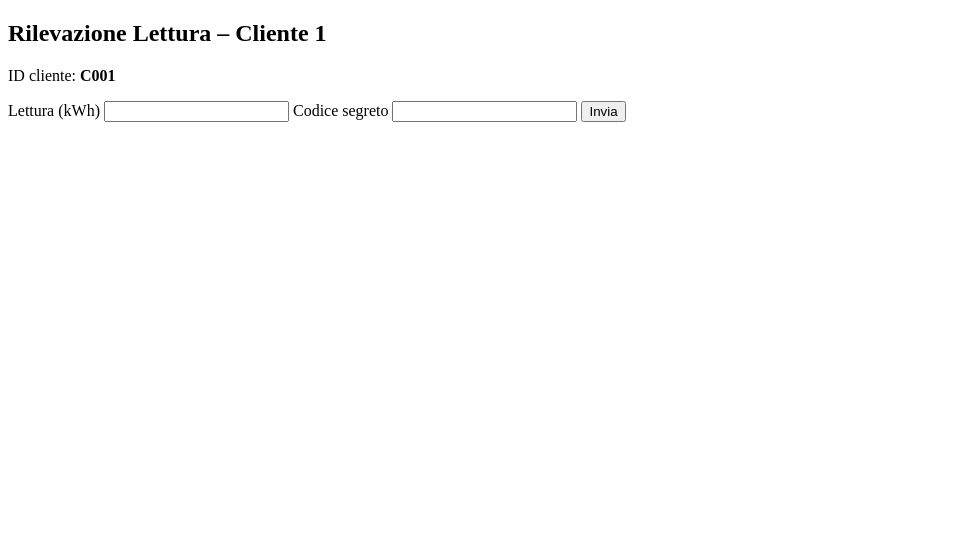
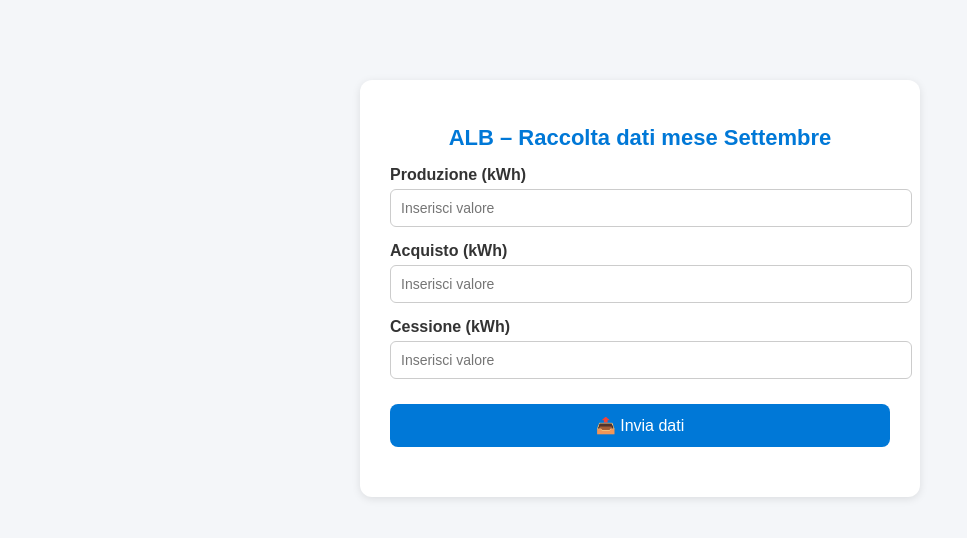
Before and after one commit to biopowerplant/Biopowerplant, a plain HTML site: page ALB.html in a window 1280 px wide. Shown: the whole page, without its empty margins (0-967 px from the left). Drawn offline with Linux system fonts and the light colour scheme.

Commit message:
Update ALB.html

```diff
--- a/ALB.html
+++ b/ALB.html
@@ -1,46 +1,111 @@
 <!DOCTYPE html>
 <html lang="it">
 <head>
-<meta charset="UTF-8"><meta name="viewport" content="width=device-width,initial-scale=1">
-<title>Rilevazione – Cliente 1</title>
-<link rel="stylesheet" href="assets/style.css">
+  <meta charset="UTF-8">
+  <meta name="viewport" content="width=device-width, initial-scale=1.0">
+  <title>ALB - Raccolta dati</title>
+  <style>
+    body {
+      font-family: Arial, sans-serif;
+      background: #f4f6f9;
+      color: #333;
+      margin: 0;
+      padding: 40px;
+    }
+    .container {
+      max-width: 500px;
+      margin: 40px auto;
+      background: #fff;
+      border-radius: 12px;
+      padding: 30px;
+      box-shadow: 0 2px 8px rgba(0,0,0,0.1);
+    }
+    h1 {
+      text-align: center;
+      color: #0078d7;
+      font-size: 22px;
+    }
+    label {
+      display: block;
+      margin-top: 15px;
+      font-weight: bold;
+    }
+    input {
+      width: 100%;
+      padding: 10px;
+      margin-top: 5px;
+      border: 1px solid #ccc;
+      border-radius: 6px;
+      font-size: 14px;
+    }
+    button {
+      margin-top: 25px;
+      width: 100%;
+      padding: 12px;
+      background: #0078d7;
+      color: #fff;
+      border: none;
+      border-radius: 8px;
+      font-size: 16px;
+      cursor: pointer;
+    }
+    button:hover {
+      background: #005fa3;
+    }
+    .note {
+      text-align: center;
+      color: #555;
+      margin-top: 20px;
+      font-size: 13px;
+    }
+  </style>
 </head>
-<body class="wrap">
-  <h2>Rilevazione Lettura – Cliente 1</h2>
-  <p>ID cliente: <b>C001</b></p>
+<body>
+  <div class="container">
+    <h1 id="titolo"></h1>
 
-  <label for="lettura">Lettura (kWh)</label>
-  <input id="lettura" type="number" step="0.01" min="0" required>
+    <label for="produzione">Produzione (kWh)</label>
+    <input type="number" id="produzione" placeholder="Inserisci valore">
 
-  <label for="pin">Codice segreto</label>
-  <input id="pin" type="password" inputmode="numeric" minlength="4" maxlength="8" required>
+    <label for="acquisto">Acquisto (kWh)</label>
+    <input type="number" id="acquisto" placeholder="Inserisci valore">
 
-  <button id="send">Invia</button>
-  <div id="msg" role="status" class="alert" style="display:none"></div>
+    <label for="cessione">Cessione (kWh)</label>
+    <input type="number" id="cessione" placeholder="Inserisci valore">
 
-<script>
-const FLOW_URL = "https://FLOW_INGEST_URL"; // INCOLLA QUI
-function show(type, text){const b=document.getElementById('msg');b.className='alert '+type;b.textContent=text;b.style.display='block'}
-document.getElementById('send').onclick = async () => {
-  const lettura = parseFloat(document.getElementById('lettura').value);
-  const pin = document.getElementById('pin').value.trim();
-  if (isNaN(lettura) || !pin){ show('err','Compila lettura e codice.'); return; }
-  show('info','Invio in corso…'); document.getElementById('send').disabled = true;
-  const payload = { cliente:"C001", lettura, codice:pin, ts:new Date().toISOString() };
-  try{
-    const r = await fetch(FLOW_URL,{ method:"POST", headers:{ "Content-Type":"application/json" }, body: JSON.stringify(payload) });
-    let data={}; try{ data = await r.json(); } catch {}
-    if(r.status===200 && data.ok){
-      show('ok', (data.message||'Lettura registrata.') + (data.energia!=null?` Energia: ${data.energia} kWh.`:''));
-      document.getElementById('lettura').value=''; document.getElementById('pin').value='';
-    } else if (r.status===403){
-      show('err', data.message||'Codice segreto errato.');
-    } else {
-      show('err', data.message||'Errore imprevisto. Riprova.');
+    <button id="btnInvia" onclick="inviaDati()">📤 Invia dati</button>
+
+    <p class="note" id="messaggio"></p>
+  </div>
+
+  <script>
+    // Calcolo mese precedente
+    const mesi = [
+      "Gennaio", "Febbraio", "Marzo", "Aprile", "Maggio", "Giugno",
+      "Luglio", "Agosto", "Settembre", "Ottobre", "Novembre", "Dicembre"
+    ];
+    const oggi = new Date();
+    const mesePrec = oggi.getMonth() === 0 ? 11 : oggi.getMonth() - 1;
+    const nomeMese = mesi[mesePrec];
+
+    // Imposta titolo dinamico
+    document.getElementById("titolo").innerText = `ALB – Raccolta dati mese ${nomeMese}`;
+
+    // Finto invio per ora
+    function inviaDati() {
+      const produzione = document.getElementById("produzione").value;
+      const acquisto = document.getElementById("acquisto").value;
+      const cessione = document.getElementById("cessione").value;
+
+      if (!produzione || !acquisto || !cessione) {
+        document.getElementById("messaggio").innerText = "⚠️ Compila tutti i campi prima di inviare.";
+        return;
+      }
+
+      document.getElementById("messaggio").innerText =
+        `✅ Dati salvati localmente. (Simulazione invio Power Automate)
+        \nProduzione: ${produzione} – Acquisto: ${acquisto} – Cessione: ${cessione}`;
     }
-  }catch(e){ show('err','Problema di connessione.'); }
-  finally { document.getElementById('send').disabled = false; }
-};
-</script>
+  </script>
 </body>
 </html>
```
